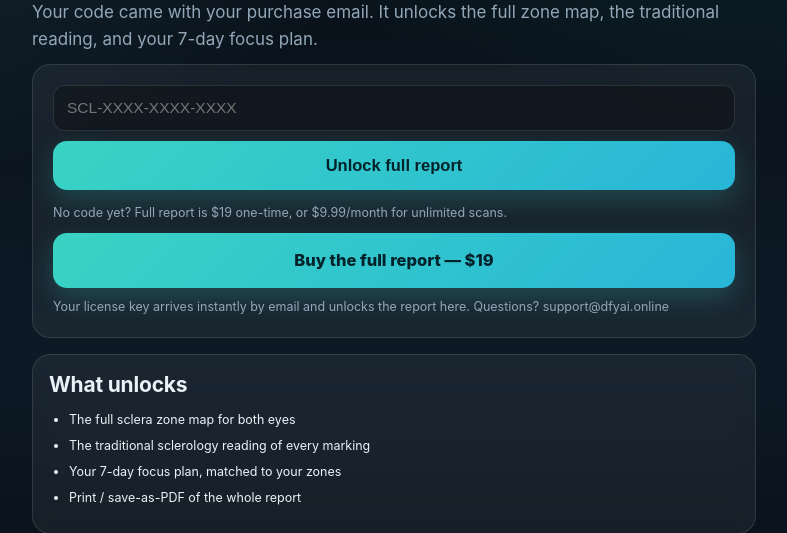
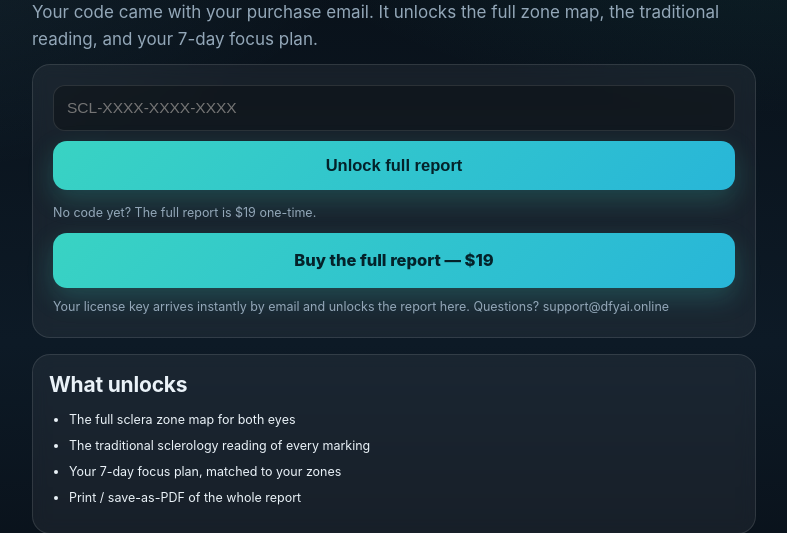
Before and after one commit to CristalLBC/sclerascope, a Flask app: page /redeem in a window 1280 px wide. Shown: the part 190-723 px from the top of the page, without its empty margins (246-1033 px from the left). Run offline with Flask 3, Linux system fonts and the light colour scheme; some libraries are stand-ins or nearby versions.

Commit message:
Sell the one-time report only; rename safety section; generic safety list
- The landing page, locked report, redeem page and legal page advertised "$9.99/mo for
  unlimited scans" but no such product exists on Gumroad. Removed the monthly tier
  everywhere (templates, PRICE_MONTH env, context processor, render.yaml, README).
- "Free: ... red-flag check" -> "general safety notes". Renamed the report section to
  "When to see a professional". Internal RED_FLAGS / r.red_flags identifiers kept.
- Safety list trimmed to generic advice (pain, vision change, injury; for the tongue:
  bleeding/numbness, burns, breathing swelling, stroke signs). Disease-specific items
  (yellowing+liver, growing pigment, non-healing patch, hard lump) removed - they read
  as screening. Those findings already route to a professional via needs_pro.

```diff
--- a/app.py
+++ b/app.py
@@ -41,8 +41,7 @@ DATA = _default_data_dir()
 SCANS_DIR = DATA / "scans"
 DB_PATH = DATA / "sclerascope.db"
 WAIVER_VERSION = "2026-10-25"
-PRICE_FULL = os.environ.get("PRICE_FULL", "19")
-PRICE_MONTH = os.environ.get("PRICE_MONTH", "9.99")
+PRICE_FULL = os.environ.get("PRICE_FULL", "19")  # one-time full report; no subscription tier
 GUMROAD_PRODUCT_ID = (os.environ.get("GUMROAD_PRODUCT_ID", "").strip()
                       or "c5yl87szJCAT-gHVEnBAxQ==")  # live Gumroad product (env overrides)
 BUY_URL = os.environ.get("BUY_URL", "https://cristalhustler.gumroad.com/l/sclerascope-full-report")
@@ -58,7 +57,7 @@ app = Flask(__name__)
 @app.context_processor
 def _inject_store():
     """Make the Gumroad checkout link available to every template."""
-    return dict(buy_url=BUY_URL, price_full=PRICE_FULL, price_month=PRICE_MONTH,
+    return dict(buy_url=BUY_URL, price_full=PRICE_FULL,
                 support_email=SUPPORT_EMAIL)
 
 app.config["MAX_CONTENT_LENGTH"] = 24 * 1024 * 1024
@@ -129,7 +128,7 @@ def client_ip():
 # ------------------------------------------------------------------ routes ---
 @app.route("/")
 def index():
-    return render_template("index.html", price=PRICE_FULL, price_month=PRICE_MONTH,
+    return render_template("index.html", price=PRICE_FULL,
                            free_scans=FREE_SCANS, disclaimer=sclerology.DISCLAIMER_SHORT)
 
 
@@ -314,7 +313,7 @@ def report(scan_id):
     rep = json.loads(row["report_json"])
     unlocked = is_unlocked(scan_id, row["consent_id"])
     return render_template("report.html", r=rep, unlocked=unlocked, scan_id=scan_id,
-                           price=PRICE_FULL, price_month=PRICE_MONTH,
+                           price=PRICE_FULL,
                            disclaimer=sclerology.DISCLAIMER_SHORT, support=SUPPORT_EMAIL)
 
 
@@ -327,7 +326,7 @@ def preview(scan_id):
     if not row:
         abort(404)
     return render_template("report.html", r=json.loads(row["report_json"]), unlocked=True,
-                           scan_id=scan_id, price=PRICE_FULL, price_month=PRICE_MONTH,
+                           scan_id=scan_id, price=PRICE_FULL,
                            disclaimer=sclerology.DISCLAIMER_SHORT, support=SUPPORT_EMAIL)
 
 
@@ -357,7 +356,7 @@ def redeem():
             else:
                 msg = result["error"]
     return render_template("redeem.html", msg=msg, ok=ok, scan_id=request.args.get("scan_id", ""),
-                           price=PRICE_FULL, price_month=PRICE_MONTH, support=SUPPORT_EMAIL)
+                           price=PRICE_FULL, support=SUPPORT_EMAIL)
 
 
 def normalize_code(raw):
--- a/render.yaml
+++ b/render.yaml
@@ -22,8 +22,6 @@ services:
         value: support@dfyai.online
       - key: PRICE_FULL
         value: "19"
-      - key: PRICE_MONTH
-        value: "9.99"
       - key: GUMROAD_PRODUCT_ID
         sync: false
     disk:
--- a/sclerology.py
+++ b/sclerology.py
@@ -125,14 +125,15 @@ TYPE_OBJECTIVE = {
 
 TYPES_NEEDING_PRO = {"yellow_tint", "corneal_haze", "limbal_ring", "bump_near_corner"}
 
+# Generic safety guidance only: pain, vision change, injury. Keep disease-specific or
+# screening-style items OUT of this list — they read as diagnostic screening, which is
+# exactly what draws regulator and app-store scrutiny, and the finding-level copy already
+# sends anything worrying to a professional.
 RED_FLAGS = [
     "Sudden or severe eye pain",
     "Sudden change or loss of vision, or a curtain / shadow across your sight",
     "New flashes of light or a jump in floaters",
-    "One eye that is very red with pain and light sensitivity",
-    "Yellowing of the eyes together with yellowing skin, dark urine, or pale stools",
     "Eye injury, chemical exposure, or something stuck in the eye",
-    "A pigment spot that is growing, raised, or bleeding",
 ]
 
 DISCLAIMER_SHORT = (
--- a/templates/index.html
+++ b/templates/index.html
@@ -21,8 +21,8 @@
     <a class="btn" href="/start" style="max-width:320px">Start my scan →</a>
   </div>
   <p class="tiny muted" style="margin:14px 0 0">
-    Free: {{ free_scans }} scan with the summary and red-flag check. Full report
-    (zone map + focus plan) is ${{ price }} one-time or ${{ price_month }}/month for unlimited scans.
+    Free: {{ free_scans }} scan with the summary and general safety notes. Full report
+    (zone map + focus plan) is ${{ price }} one-time.
   </p>
 </div>
 
--- a/templates/legal.html
+++ b/templates/legal.html
@@ -101,8 +101,7 @@
   </ul>
 
   <h2>4. Purchases</h2>
-  <p class="tiny">Unlock codes grant access to a full report or to a period of unlimited scans, as described at the
-  point of sale. Codes are personal and non-transferable. Because a report is delivered digitally and
+  <p class="tiny">Unlock codes grant access to a full report, as described at the point of sale. Codes are personal and non-transferable. Because a report is delivered digitally and
   immediately, sales are final except where required by law; if a scan failed for technical reasons we will
   re-issue or refund it.</p>
 
--- a/templates/redeem.html
+++ b/templates/redeem.html
@@ -16,7 +16,7 @@
     <button class="btn" type="submit">Unlock full report</button>
   </form>
   <p class="tiny muted" style="margin:14px 0 0">
-    No code yet? Full report is ${{ price }} one-time, or ${{ price_month }}/month for unlimited scans.
+    No code yet? The full report is ${{ price }} one-time.
   </p>
   <a class="btn" href="{{ buy_url }}" target="_blank" rel="noopener"
      style="margin-top:10px;display:block;text-align:center">Buy the full report — ${{ price }}</a>
--- a/templates/report.html
+++ b/templates/report.html
@@ -157,8 +157,7 @@
     {{ r.zones | length }} zone{{ '' if r.zones|length == 1 else 's' }} waiting in the full report:
     the complete zone map, the traditional reading of every marking, and your 7-day focus plan.
   </p>
-  <p style="margin-bottom:14px"><strong>${{ price }}</strong> one-time
-    <span class="muted">· or ${{ price_month }}/mo for unlimited scans</span></p>
+  <p style="margin-bottom:14px"><strong>${{ price }}</strong> one-time</p>
   <a class="btn" href="/redeem?scan_id={{ scan_id }}" style="max-width:340px;margin:0 auto">I have a code — unlock</a>
   <p class="tiny muted" style="margin:12px 0 0">No code yet? <a href="{{ buy_url }}" target="_blank"
     rel="noopener">Buy the full report for ${{ price }}</a> — the license key arrives by email.
```
Also changed, not shown: README.md.
